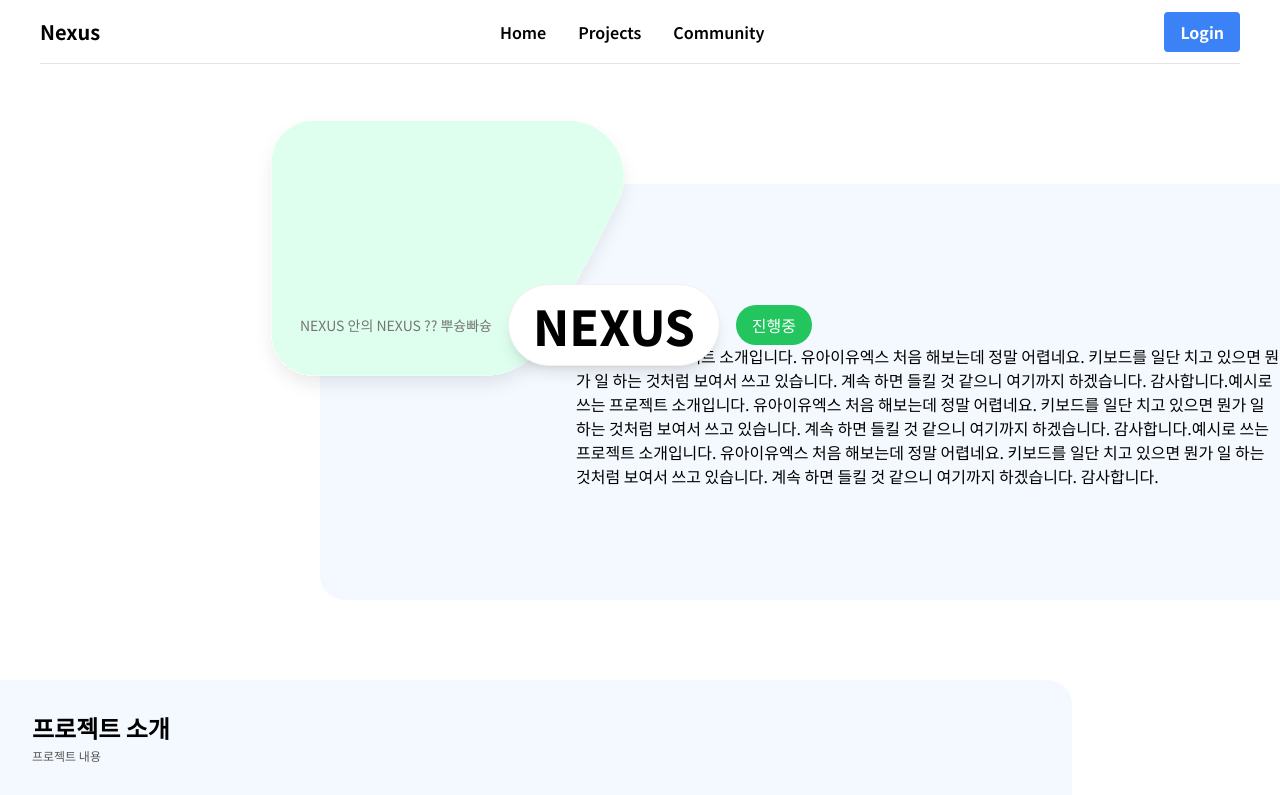
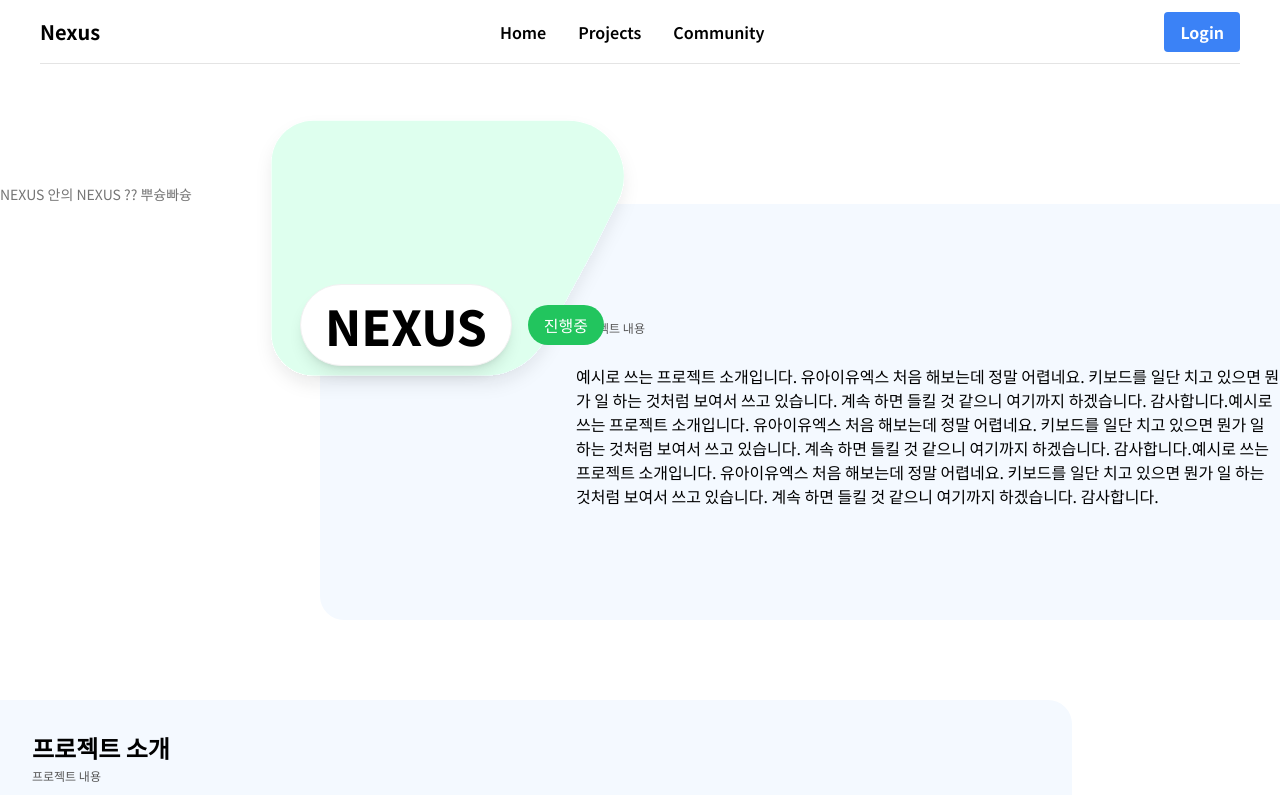
Before and after one commit to wwwcomcomcomcom/nexus-fe, a React (Vite) app: page /project/1 in a window 1280 px wide. Shown: the top 795 px of the page. Built offline with nearby package versions, Linux system fonts and the light colour scheme.

Commit message:
활동상태 및 태그들 배치 전

```diff
--- a/src/page/ProjectPage.tsx
+++ b/src/page/ProjectPage.tsx
@@ -13,16 +13,16 @@ function ProjectPage(/*props: DivProps*/) {
         <div className="relative ">
           <GreenTopBox className="absolute top-[-70px] ml-64 z-10 h-auto w-[30%]" />
           <div className="absolute top-[100px] left-[300px] z-30 flex items-center space-x-4 ">
-            <a className="grid text-[#757575] text-sm">
-              NEXUS 안의 NEXUS ?? 뿌슝빠슝
-            </a>
             <h1 className="inline-block gird text-5xl font-extrabold bg-white p-4 px-6 rounded-full border-[#F1F1F1] border-[1px] shadow-lg">
               NEXUS
             </h1>
-            <span className="bg-green-500 text-white py-2 px-4 rounded-full grid">
+            <span className="bg-green-500 text-white py-2 px-4 rounded-full ">
               진행중
             </span>
           </div>
+          <a className="grid text-[#757575] text-sm">
+            NEXUS 안의 NEXUS ?? 뿌슝빠슝
+          </a>
           <section className="block bg-[#F4F9FF] rounded-l-3xl ml-[25%] align-start py-28 pl-[20%] max-h-[70vh] overflow-y-auto z-50">
             <h2 className="text-xs pb-7 pt-1 text-[#565656] z-20">
               프로젝트 내용
```
